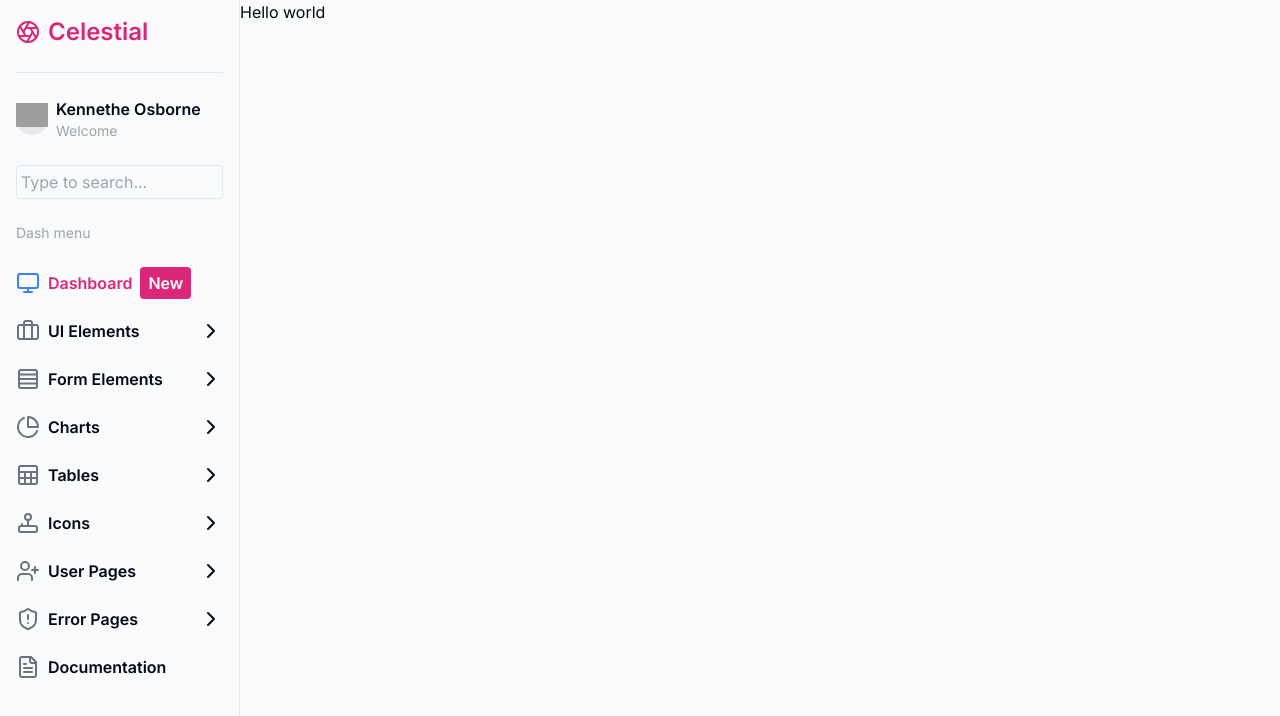
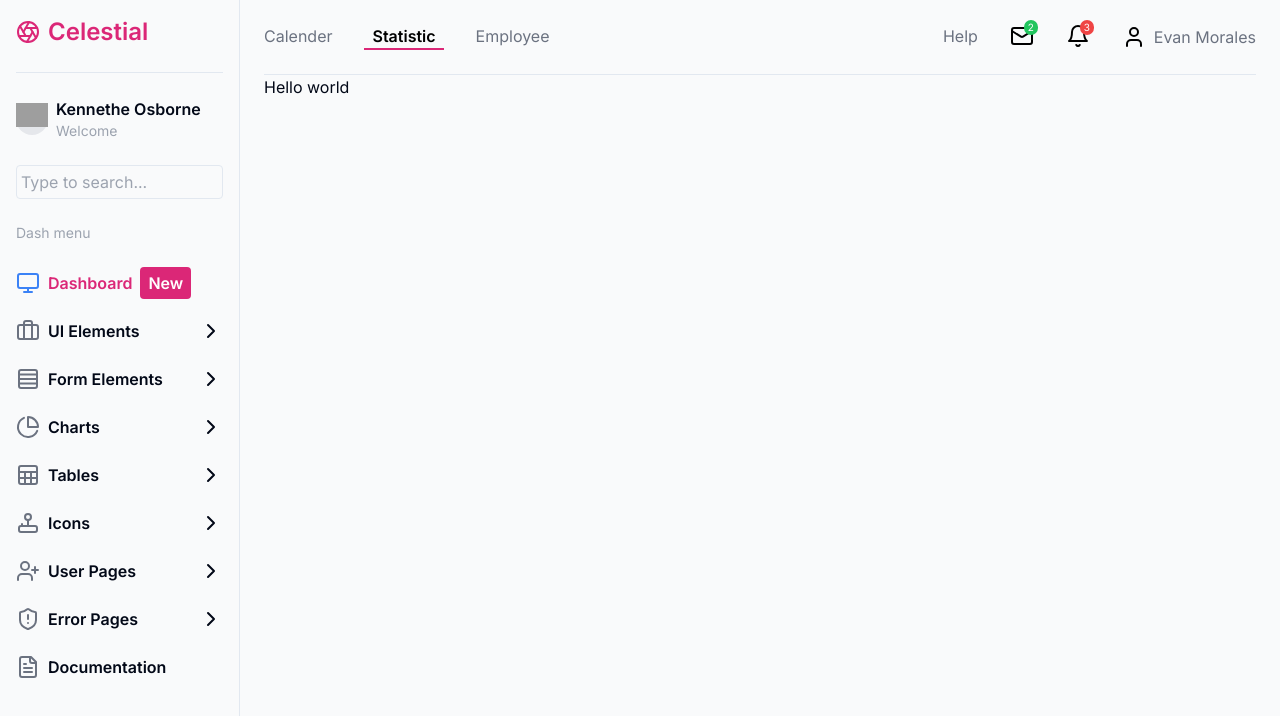
Before and after one commit to naren4488/rewardwale-dashboard, a Next.js app: page / in a window 1280 px wide. Shown: the top 716 px of the page. Built offline with nearby package versions, Linux system fonts and the light colour scheme; grey boxes are pictures that could not be loaded.

Commit message:
navbar implemented

```diff
--- a/src/app/layout.tsx
+++ b/src/app/layout.tsx
@@ -20,7 +20,7 @@ export default function RootLayout({
     <html lang="en">
       <body className={cn(inter.className, "bg-gray-50 min-h-screen flex")}>
         <SideNavbar />
-        <div className="">{children}</div>
+        <div className="w-full">{children}</div>
       </body>
     </html>
   );
--- a/src/app/page.tsx
+++ b/src/app/page.tsx
@@ -1,9 +1,13 @@
+import NavBar from "@/components/NavBar";
 import { Button } from "@/components/ui/button";
+import { Separator } from "@/components/ui/separator";
 import Image from "next/image";
 
 export default function Home() {
   return (
-    <div className="">
+    <div className="flex flex-col px-6">
+      <NavBar />
+      <Separator />
       <p>Hello world</p>
     </div>
   );
--- /dev/null
+++ b/src/components/NavBar.tsx
@@ -0,0 +1,38 @@
+import { Bell, Mail, User } from "lucide-react";
+import React from "react";
+
+type Props = {};
+
+export default function NavBar({}: Props) {
+  return (
+    <div className="w-full flex justify-between py-6 text-gray-500">
+      <div className="flex gap-8">
+        <p className=" hover:cursor-pointer">Calender</p>
+        <p className=" hover:cursor-pointer text-black border-b-2 border-pink-600 font-semibold px-2">
+          Statistic
+        </p>
+        <p className=" hover:cursor-pointer">Employee</p>
+      </div>
+      <div className="flex gap-8">
+        <p className=" hover:cursor-pointer">Help</p>
+        <div className="relative">
+          <Mail className="text-black hover:cursor-pointer" />
+          <span className="absolute -top-1 -right-1 bg-green-500 px-1 rounded-full text-white text-[10px]">
+            2
+          </span>
+        </div>
+        <div className="relative">
+          <Bell className="text-black hover:cursor-pointer" />
+          <span className="absolute -top-1 -right-1 bg-red-500 px-1 rounded-full text-white text-[10px]">
+            3
+          </span>
+        </div>
+
+        <span className="flex items-center gap-2 hover:cursor-pointer">
+          <User className="text-black" />
+          <p>Evan Morales</p>
+        </span>
+      </div>
+    </div>
+  );
+}
```
